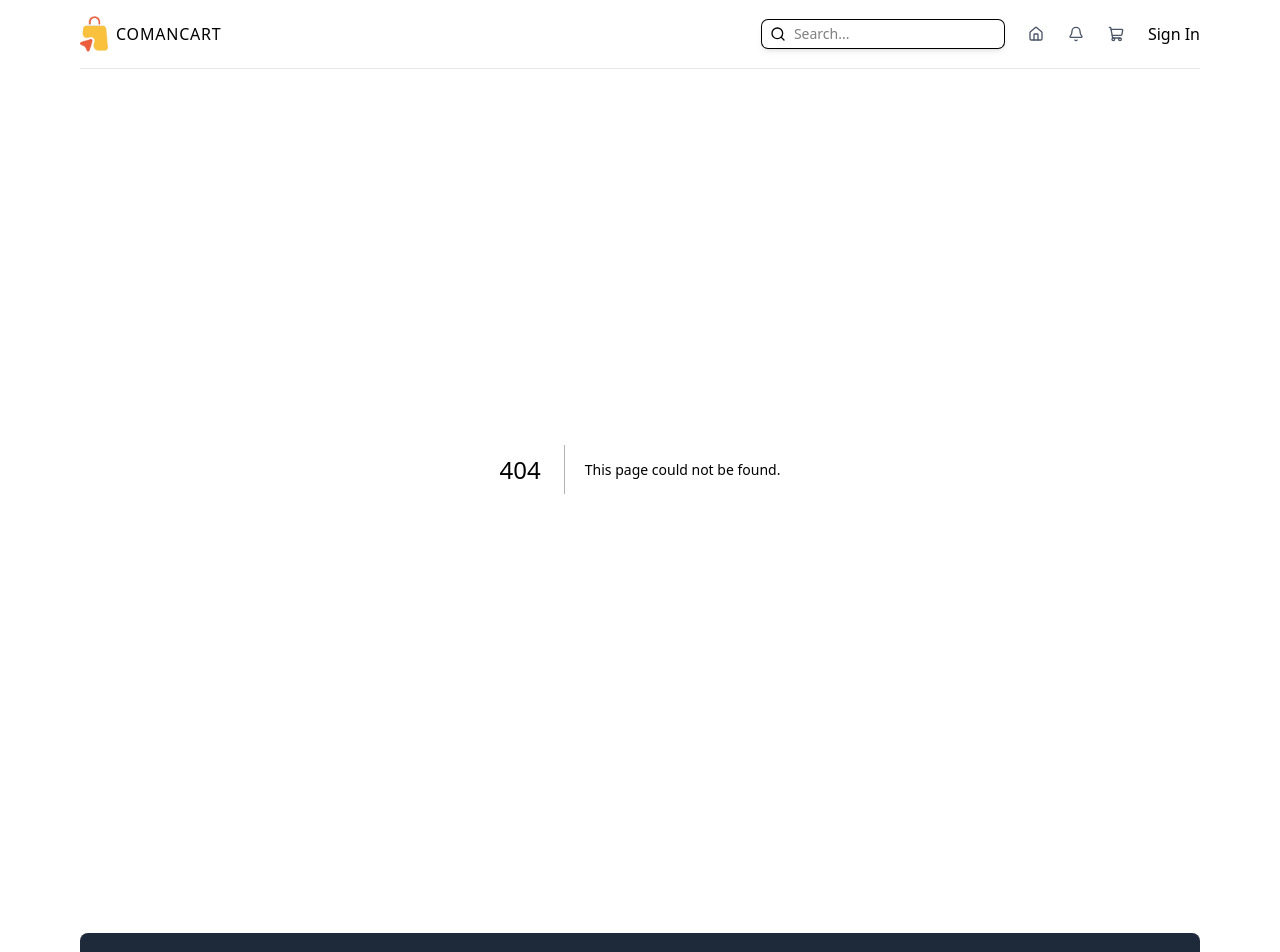
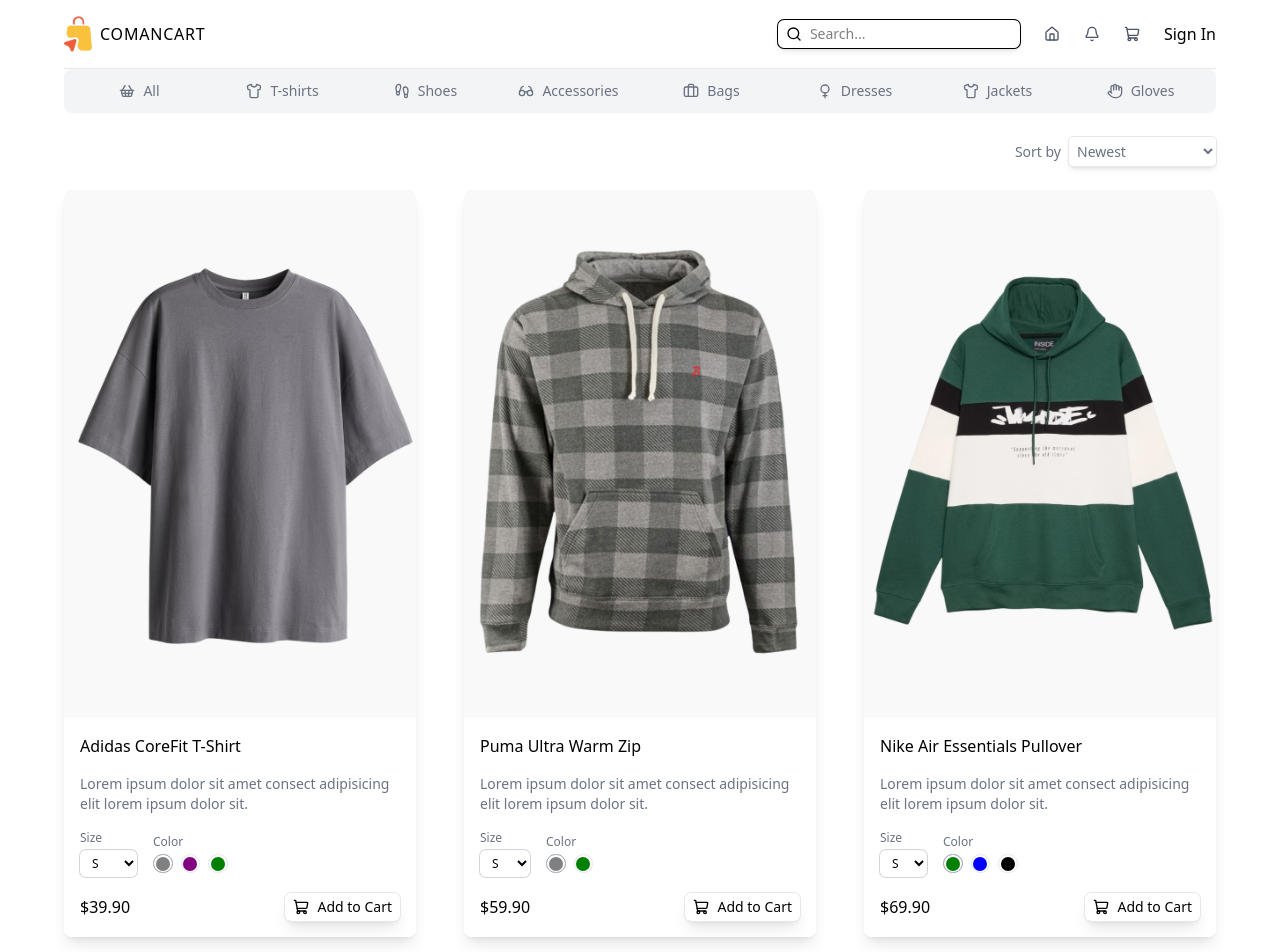
Before and after one commit to Fhonzzy/ComanCart, a Next.js app in the folder apps/client/: page /products in a window 1280 px wide. Before the commit this address had no page. Shown: the top 952 px of the page. Built offline with nearby package versions, Linux system fonts and the light colour scheme.

Commit message:
Finished with product pages, managed state changes and addes sort and filter options on the client

```diff
--- a/apps/client/src/app/layout.tsx
+++ b/apps/client/src/app/layout.tsx
@@ -25,7 +25,7 @@
       <body
         className={`${geistSans.variable} ${geistMono.variable} antialiased`}
       >
-        <div className="mx-auto p-4 sm:max-w-xl md:max-w-2xl lg:max-w-3xl xl:max-w-6xl">
+        <div className="mx-auto p-4 sm:px-0 sm:max-w-xl md:max-w-2xl lg:max-w-3xl xl:max-w-6xl">
           <Navbar />
           {children}
           <Footer />
--- a/apps/client/src/app/page.tsx
+++ b/apps/client/src/app/page.tsx
@@ -1,12 +1,13 @@
 import ProductList from "@/components/ProductList"
 import Image from "next/image"
 
-const Homepage = () => {
+const Homepage = async({searchParams}:{searchParams: Promise<{category:string}>}) => {
+  const category = (await searchParams).category;
   return <div className="">
     <div className="relative aspect-[3/1] mb-12">
       <Image src={"/featured.png"} alt="Featured Product" fill loading="eager"/>
     </div>
-    <ProductList />
+    <ProductList category={category} params="homepage"/>
   </div>
 }
 
--- /dev/null
+++ b/apps/client/src/app/products/page.tsx
@@ -0,0 +1,12 @@
+import ProductList from "@/components/ProductList"
+
+const ProductsPage = async({searchParams}:{searchParams: Promise<{category:string}>}) => {
+  const category = (await searchParams).category;
+    return (
+        <div>
+            <ProductList category={category} params="productpage"/>
+        </div>
+    )
+}
+
+export default ProductsPage
--- /dev/null
+++ b/apps/client/src/components/Filter.tsx
@@ -0,0 +1,33 @@
+"use client";
+
+import { usePathname, useRouter, useSearchParams } from "next/navigation";
+
+const Filter = () => {
+  const searchParam = useSearchParams();
+  const router = useRouter();
+  const pathName = usePathname();
+
+  const handleFilter = (value: string) => {
+    const params = new URLSearchParams(searchParam);
+    params.set("sort", value);
+    router.push(`${pathName}?${params.toString()}`, { scroll: false });
+  };
+  return (
+    <div className="flex items-center justify-end gap-2 text-sm text-gray-500 my-6">
+      <span>Sort by</span>
+      <select
+        name="sort"
+        id="sort"
+        className="ring-1 ring-gray-200 shadow-md p-1 rounded-sm"
+        onChange={(e)=>handleFilter(e.target.value)}
+      >
+        <option value="newest">Newest</option>
+        <option value="oldest">Oldest</option>
+        <option value="asc">Price: Low to High</option>
+        <option value="desc">Price: High to Low</option>
+      </select>
+    </div>
+  );
+};
+
+export default Filter;
--- a/apps/client/src/components/ProductCard.tsx
+++ b/apps/client/src/components/ProductCard.tsx
@@ -1,18 +1,33 @@
 "use client";
 
 import { ProductType } from "@/Types/type";
-import { ShoppingCart} from "lucide-react";
+import { ShoppingCart } from "lucide-react";
 import Image from "next/image";
 import Link from "next/link";
+import { useState } from "react";
 
 const ProductCard = ({ product }: { product: ProductType }) => {
+  const [productTypes, setProductTypes] = useState({
+    color: product.colors[0],
+    size: product.sizes[0],
+  });
+
+  const handleProductType = ({ type, value,}: {
+    type: "size" | "color";
+    value: string;
+  }) => {
+    setProductTypes((prev) => ({
+      ...prev,
+      [type]: value,
+    }));
+  };
   return (
     <div className="shadow-lg rounded-lg overflow-hidden">
       {/*PRODUCT IMAGE*/}
       <Link href={`/products/${product.id}`}>
         <div className="relative aspect-[2/3]">
           <Image
-            src={product.images[product.colors[0]]}
+            src={product.images[productTypes.color]}
             alt={product.name}
             fill
             className="object-cover hover:scale-105 transition-all duration-300"
@@ -33,6 +48,9 @@
               name="size"
               id="size"
               className="ring ring-gray-300 rounded-md px-2 py-1"
+              onChange={(e) =>
+                handleProductType({ type: "size", value: e.target.value })
+              }
             >
               {product.sizes.map((size) => (
                 <option value={size} key={size}>
@@ -46,7 +64,13 @@
             <span className="text-gray-500">Color</span>
             <div className="flex items-center gap-2">
               {product.colors.map((color) => (
-                <div className="" key={color}>
+                <div
+                  className={`cursor-pointer border-1 rounded-full p-[1.8px] ${productTypes.color === color ? "border-gray-400" : "border-gray-200"}`}
+                  key={color}
+                  onClick={() =>
+                    handleProductType({ type: "color", value: color })
+                  }
+                >
                   <div
                     className="w-[14px] h-[14px] rounded-full"
                     style={{ backgroundColor: color }}
@@ -60,7 +84,7 @@
         <div className="flex items-center justify-between">
           <p className="font-medium">${product.price.toFixed(2)}</p>
           <button className="ring-1 ring-gray-200 shadow-lg rounded-md px-2 py-1 text-sm cursor-pointer hover:text-white hover:bg-black transition-all duration-300 flex items-center gap-2">
-            <ShoppingCart className="w-4 h-4"/>
+            <ShoppingCart className="w-4 h-4" />
             Add to Cart
           </button>
         </div>
--- a/apps/client/src/components/ProductList.tsx
+++ b/apps/client/src/components/ProductList.tsx
@@ -1,16 +1,22 @@
 import { products } from "@/utils/products";
 import Categories from "./Categories";
 import ProductCard from "./ProductCard";
+import Link from "next/link";
+import Filter from "./Filter";
 
-const ProductList = () => {
+const ProductList = ({category, params}:{category: string, params:"homepage" | "productpage"}) => {
   return (
     <div className="w-full">
       <Categories />
+      {
+        params === "productpage" && <Filter />
+      }
       <div className="grid grid-cols-1 sm:grid-cols-2 xl:grid-cols-3 2xl:grid-cols-4 gap-12">
         {products.map((product) => {
           return <ProductCard key={product.id} product={product} />;
         })}
       </div>
+      <Link href={category ? `/products/?category=${category}` : "/products"} className="flex justify-end mt-4 underline text-sm text-gray-500">View all Products</Link>
     </div>
   );
 };
```
